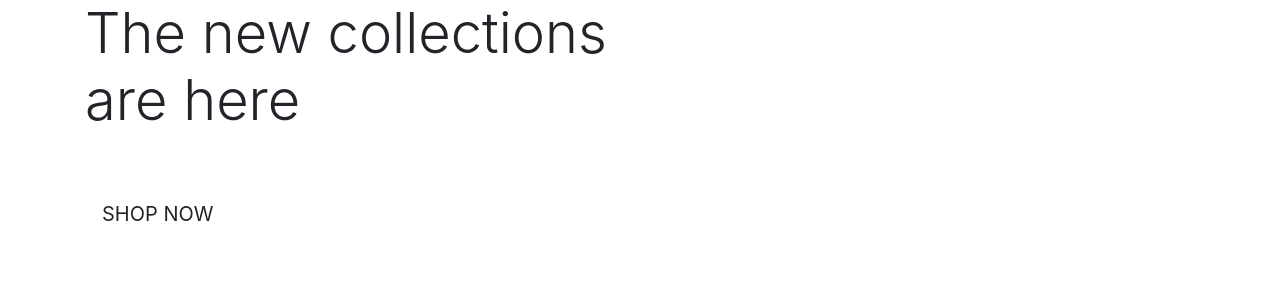
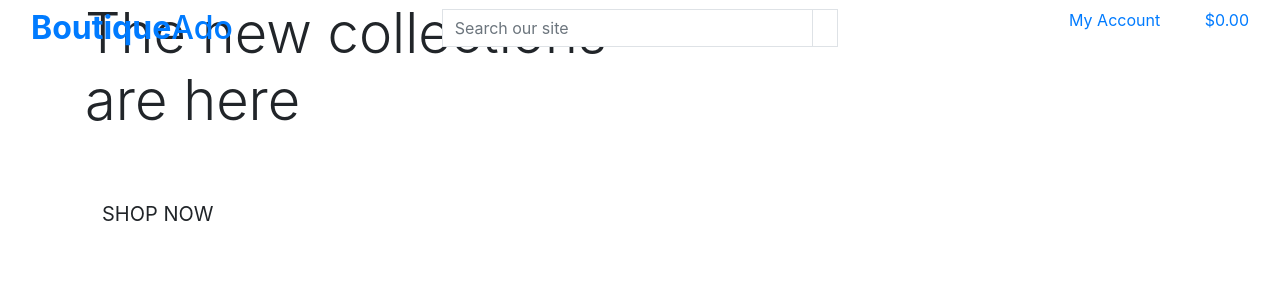
Before and after one commit to MoniPar/boutique_ado_v1, a Django app: page / in a window 1280 px wide. Shown: the top 300 px of the page. Run offline with Django 3.2, Linux system fonts and the light colour scheme.

Commit message:
Add main page header

```diff
--- a/templates/base.html
+++ b/templates/base.html
@@ -35,7 +35,66 @@
     </head>
 
     <body>
-        <header class="container-fluid fixed-top"></header>
+        <header class="container-fluid fixed-top">
+            <div class="row">
+                <div class="col-12 col-lg my-auto py-1 py-lg-0 text-center text-lg-left">
+                    <a href="{% url 'home' %}" class="nav-link main-logo-link">
+                        <h2 class="logo-front text-black my-0"><strong>Boutique</strong>Ado</h2>
+                    </a>
+                </div>
+                <div class="col-12 col-lg my-auto py-1 py-lg-0">
+                    <form method="GET" action="">
+                        <div class="input-group w-100">
+                            <input type="text" class="form-control border border-black rounded-0" name="q" placeholder="Search our site">
+                            <div class="input-group-append">
+                                <button type="submit" class="form-control btn btn-black border border-black rounded-0">
+                                    <span class="icon">
+                                        <i class="fa-solid fa-magnifying-glass"></i>
+                                    </span>
+                                </button>
+                            </div>
+                        </div>
+                    </form>
+                </div>
+                <div class="col-12 col-lg my-auto py-1 py-lg-0">
+                    <ul class="list-inline list-unstyled text-center text-lg-right my-0">
+                        <li class="list-inline-item dropdown">
+                            <a href="#" class="text-black nav-link" id="user-options" data-toggle="dropdown" aria-haspopup="true" aria-expanded="false">
+                                <div class="text-center">
+                                    <div><i class="fa-regular fa-user"></i></div>
+                                    <p class="my-0">My Account</p>
+                                </div>
+                            </a>
+                            <div class="dropdown-menu border-0" aria-labelledby="user-options">
+                                {% if request.user.is_authenticated %}
+                                    {% if request.user.is_superuser %}
+                                        <a href="" class="dropdown-item">Product Management</a>
+                                    {% endif %}
+                                        <a href="" class="dropdown-item">My Profile</a>
+                                        <a href="{% url 'account_logout' %}" class="dropdown-item"></a>
+                                {% else %}
+                                    <a href="{% url 'account_signup' %}" class="dropdown-item">Register</a>
+                                    <a href="{% url 'account_login' %}" class="dropdown-item">Login</a>
+                                {% endif %}
+                            </div>
+                        </li>
+                        <li class="list-inline-item">
+                            <a class="{% if grand_total %}text-info font-weight-bold{% else %}text-black{% endif %} nav-link" href="">
+                                <div class="text-center">
+                                    <p class="my-o">
+                                        {% if grand_total %}
+                                            ${{ grand_total|floatformat:2 }}
+                                        {% else %}
+                                            $0.00
+                                        {% endif %}
+                                    </p>
+                                </div>
+                            </a>
+                        </li>
+                    </ul>
+                </div>
+            </div>
+        </header>
 
         {% if messages %}
             <div class="message-container"></div>
```
